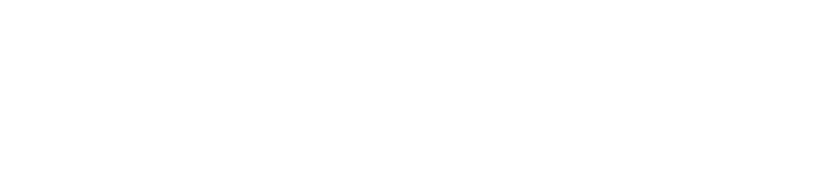
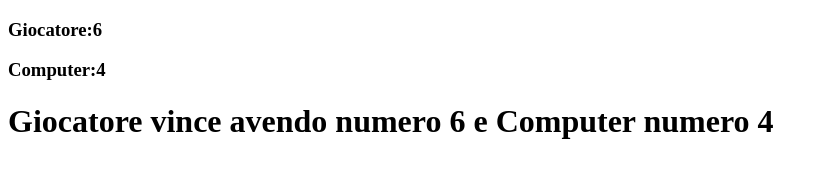
Before and after one commit to manu-devops98/js-mail-dadi, a plain HTML site: page dadi/index.html in a window 1280 px wide. Shown: the whole page, without its empty margins (0-828 px from the left). Drawn offline with Linux system fonts and the light colour scheme.

Commit message:
add esercizio

```diff
--- a/dadi/index.html
+++ b/dadi/index.html
@@ -5,10 +5,13 @@
     <meta http-equiv="X-UA-Compatible" content="IE=edge">
     <meta name="viewport" content="width=device-width, initial-scale=1.0">
     <link rel="stylesheet" href="css/style.css">
-    <title>Document</title>
+    <title>Gioco Dadi</title>
 </head>
 <body>
-
+    <div class="container">
+        <h3 id="player">Giocatore:</h3>
+        <h3 id="computer">Computer:</h3>
+    </div>
 
     <script src="js/script.js"></script>
 </body>
--- a/dadi/js/script.js
+++ b/dadi/js/script.js
@@ -1,2 +1,26 @@
 /* Generare un numero random da 1 a 6, sia per il giocatore sia per il computer.
 Stabilire il vincitore, in base a chi fa il punteggio più alto. */
+
+// genero numeri casuali da 1 a 6 per giocatore e computer
+const numberPlayer = Math.floor(Math.random() * 6) + 1;
+const numberComputer = Math.floor(Math.random() * 6) + 1;
+console.log(numberPlayer);
+console.log(numberComputer);
+
+const player = document.getElementById('player');
+const computer = document.getElementById('computer');
+const container = document.querySelector('.container');
+
+
+player.append(numberPlayer);
+computer.append(numberComputer);
+
+const element = document.createElement('h1');
+element.innerHTML;
+if (numberPlayer > numberComputer) {
+    element.innerHTML += 'Giocatore vince avendo numero ' + numberPlayer + ' ' + 'e Computer numero ' + numberComputer;
+} else {
+    element.innerHTML += 'Computer vince avendo numero ' + numberComputer + ' ' + 'e Giocatore numero ' + numberPlayer;
+}
+
+container.append(element)
```
